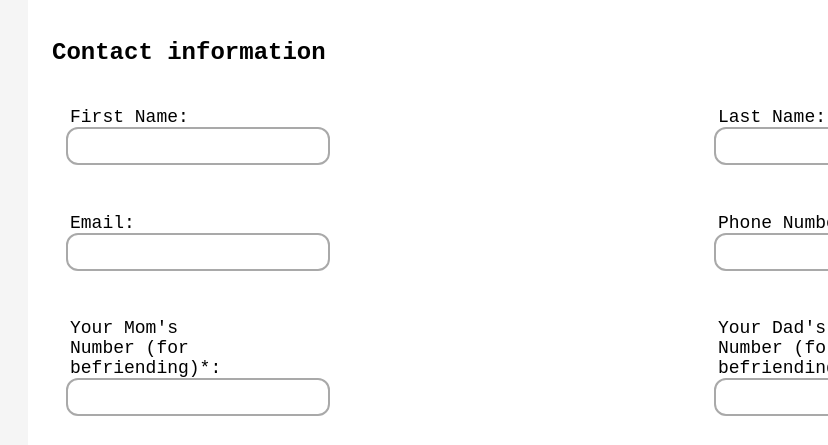
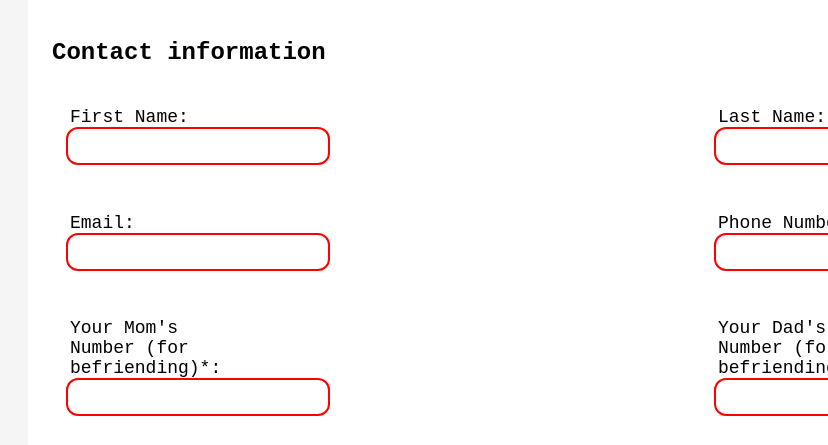
Before and after one commit to asitos/sign-up-form, a plain HTML site: page index.html in a window 1280 px wide. Shown: the part 361-806 px from the top of the page, 452-1280 px from the left. Drawn offline with Linux system fonts and the light colour scheme; a web font is replaced by a local one.

Commit message:
style: form validation

```diff
--- a/styles.css
+++ b/styles.css
@@ -144,6 +144,14 @@ h2 {
     border-color:darkgray;
 }
 
+input:invalid {
+    border-color: red;
+}
+
+input:focus {
+    border-color: blue;
+}
+
 
 button {
     max-width: 300px;
```
